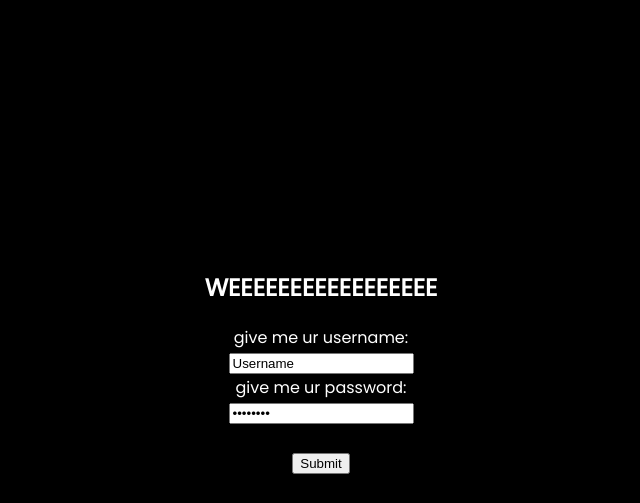
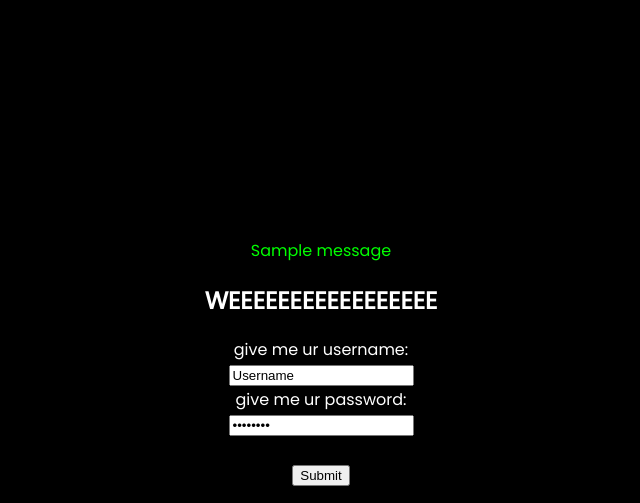
Before and after one commit to HasifAhmed/chickenNuggets, a Flask app: page / in a window 1280 px wide. Shown: the top 503 px of the page, without its empty margins (319-959 px from the left). Run offline with Flask 2, Linux system fonts and the light colour scheme; one stand-in notice (Sample message) is shown.

Commit message:
final copy

```diff
--- a/15_flashinh/app.py
+++ b/15_flashinh/app.py
@@ -1,7 +1,7 @@
 # azrael - Jason Tung and Hasif Ahmed
 # SoftDev1 pd8
-# K14 -- Do I Know You?
-# 2018-10-02
+# K15 -- Oh yes, perhaps I do...
+# 2018-10-03
 import string, random, os
 
 from flask import Flask, url_for, render_template, request, session, redirect, flash
@@ -13,7 +13,7 @@ acc = {'Ahmed': 'Tung'} #dictionary to hold user and pass
 @app.route('/')
 def hello_world():
     if 'Ahmed' in session: #if ahmed is currently saved
-        return render_template('yes.html',usr = 'Ahmed', error = False) #welcome file
+        return render_template('yes.html',usr = 'Ahmed') #welcome file
     return render_template('login.html') #login file
 
 @app.route('/auth', methods=['POST'])
@@ -22,17 +22,18 @@ def hello_world2():
     if request.form['username'] in acc:
         if request.form['password'] == 'Tung':
             session['Ahmed'] = 'Tung'
-            flash('Success!')
-            return render_template('yes.html',error = False,usr = 'Ahmed')
+            flash('Success! Logged in as Ahmed', 'success')
+            return render_template('yes.html',usr = 'Ahmed')
         else:
-            flash('Incorrect Password!')
-            return render_template('login.html',error = True)
-    flash('Incorrect Username!')
-    return render_template('login.html',error = True)
+            flash('Incorrect Password!', 'error')
+            return render_template('login.html')
+    flash('Incorrect Username!', 'error')
+    return render_template('login.html')
 
 @app.route('/logout')
 def out():
     session.pop('Ahmed',None) #need none in case theres no 'Ahmed' to pop out
+    flash("Succesfully logged out", "success")
     return redirect(url_for('hello_world'))
 
 if __name__ == "__main__":
--- a/15_flashinh/static/cool.css
+++ b/15_flashinh/static/cool.css
@@ -54,6 +54,10 @@ table, th, td {
     table-layout: auto;
 }
 
-div{
-    padding: 20px;
+.error {
+    color: red;
 }
+
+.success {
+    color: lime;
+}
--- a/15_flashinh/templates/brother.html
+++ b/15_flashinh/templates/brother.html
@@ -3,13 +3,18 @@
 {%block head%}
 <head>
     <meta charset="UTF-8">
-    <link rel="stylesheet" type="text/css" href="../static/cool.css?q=343ujoi4hiu32hi2">
+    <link rel="stylesheet" type="text/css" href="../static/cool.css?q=3232jcsv">
     <title>{% block title %} {%endblock%} -|- Homework 15</title>
 </head>
 {%endblock%}
 <body>
 
 {% block response %}
+    {% with messages = get_flashed_messages(with_categories=true) %}
+      {% for category, message in messages %}
+        <div class={{category}}>{{ message }}</div>
+      {% endfor %}
+    {% endwith %}
 {% endblock %}
 
 {% block body %}
--- a/15_flashinh/templates/login.html
+++ b/15_flashinh/templates/login.html
@@ -2,13 +2,6 @@
 {%block title%}
     login
 {%endblock%}
-
-{% block response %}
- {% if error %}
-    {% set msgs = get_flashed_messages() %}
-      {{ msgs[0] }}
- {% endif %}
-{% endblock %}
 
 {% block body %}
     <h2>WEEEEEEEEEEEEEEEEE</h2>
```
Also changed, not shown: 15_flashinh/templates/yes.html (+0 -12 lines).
